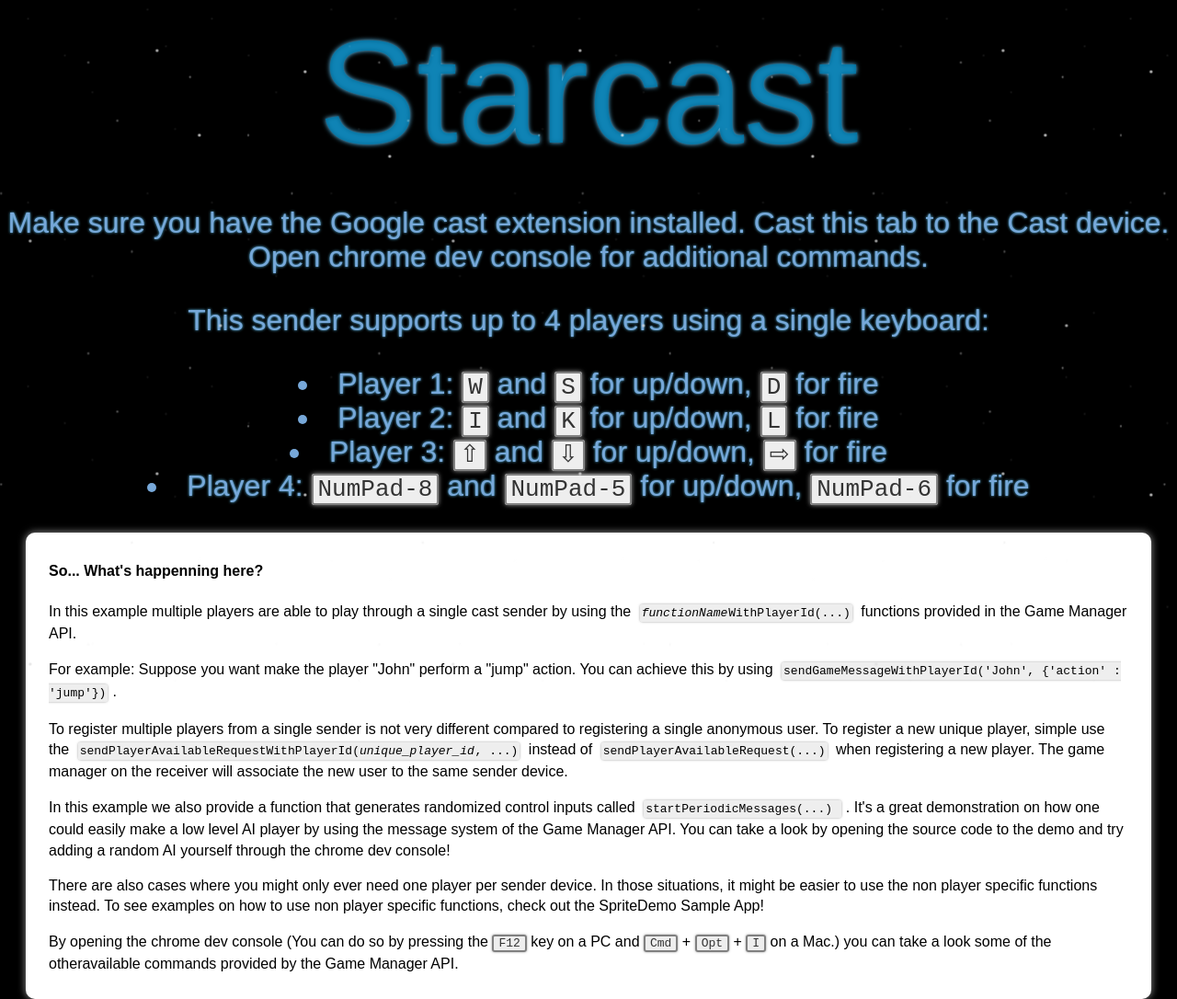
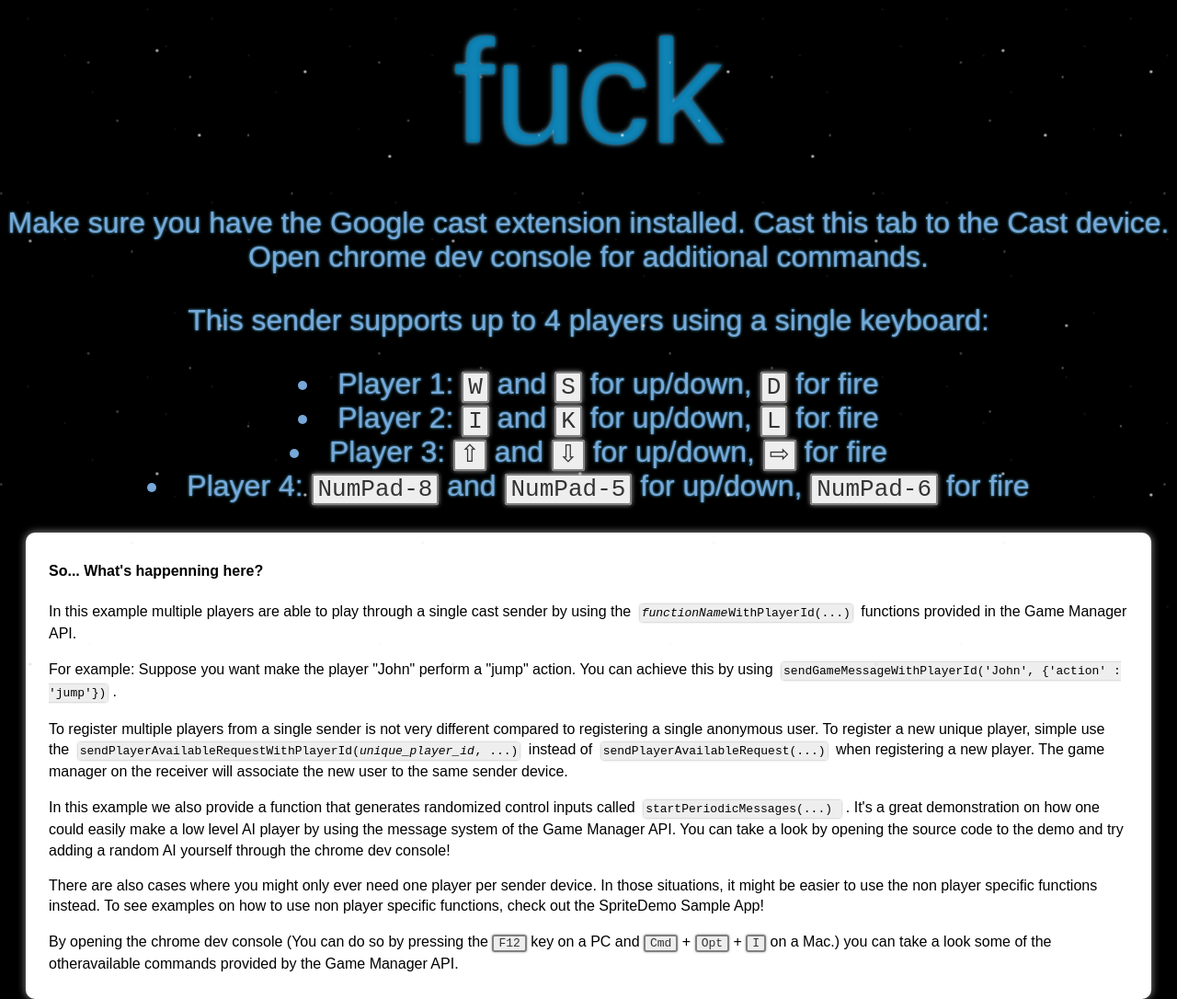
Before and after one commit to weirdpuppy/cast_demo, a plain HTML site: page chrome-sender/index.html in a window 1280 px wide. Shown: the top 1086 px of the page at 92% size. Drawn offline with Linux system fonts and the light colour scheme.

Commit message:
added dirty word

```diff
--- a/chrome-sender/index.html
+++ b/chrome-sender/index.html
@@ -143,7 +143,7 @@
 </head>
 
 <body>
-    <div class="title">Starcast</div>
+    <div class="title">fuck</div>
     <div class="text">
         <p>Make sure you have the Google cast extension installed. Cast this tab to the Cast device. Open chrome dev console for additional commands.</p>
         <div>This sender supports up to 4 players using a single keyboard:</div>
```
